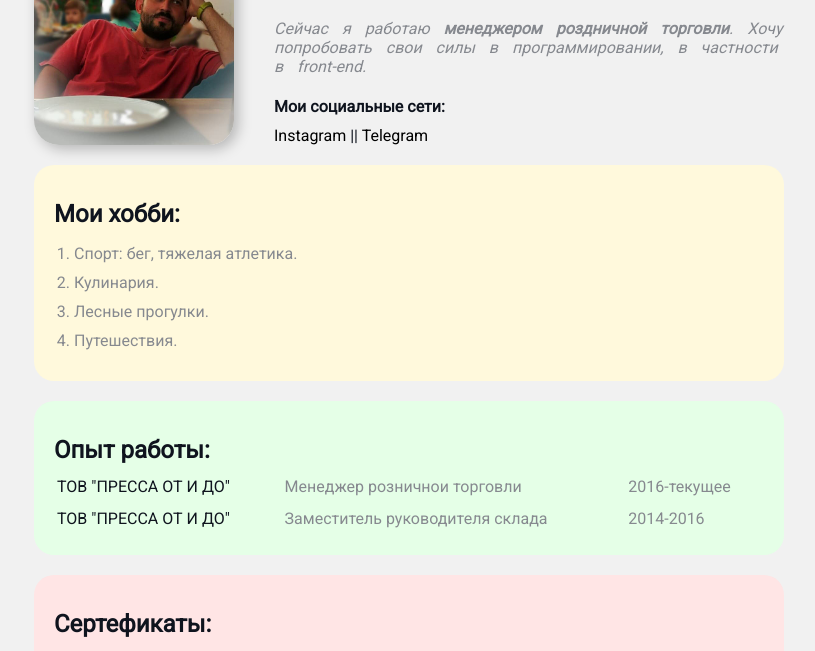
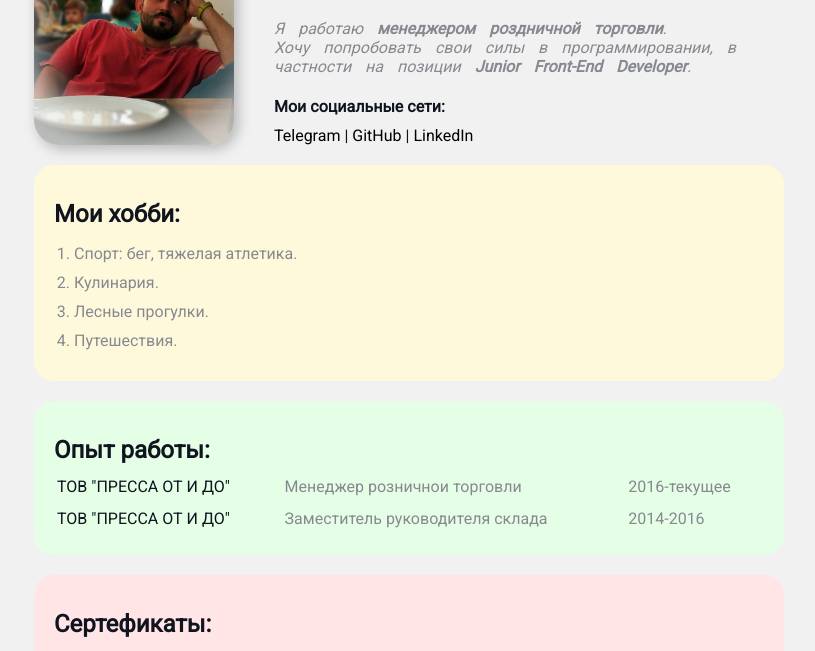
Before and after one commit to KuzmenkoRomanJS/css_practice_cv, a plain HTML site: page index.html in a window 1280 px wide. Shown: the part 100-751 px from the top of the page, without its empty margins (231-1046 px from the left). Drawn offline with Linux system fonts and the light colour scheme.

Commit message:
Update index.html

```diff
--- a/index.html
+++ b/index.html
@@ -15,12 +15,13 @@
 			<img src="img/photo1.jpg" alt="моя фотография" class="avatar" />
 			<div class="info-text">
 			<h1>Роман Кузьменко</h1>
-				<p>Сейчас я работаю <strong>менеджером роздничной торговли</strong>. Хочу попробовать свои силы
-					в программировании, в частности в front-end.</p>
+				<p>Я работаю <strong>менеджером роздничной торговли</strong>.</p>
+				<p>Хочу попробовать свои силы в программировании, в частности на позиции <strong>Junior Front-End Developer</strong>.</p>
 
 			<h4>Мои социальные сети:</h4>
-				<a href="https://instagram.com/kuzmenkoroman" target="_blank">Instagram</a> ||
-				<a href="https://t.me/romanin3" target="_blank">Telegram</a>
+				<a href="https://t.me/romanin3" target="_blank">Telegram</a> |
+				<a href="https://github.com/KuzmenkoRomanJS" target="_blank">GitHub</a> |
+				<a href="https://www.linkedin.com/in/kuzmenkoroman/" target="_blank">LinkedIn</a>
 			</div>
 		</div>
 			<div class="card bg-yellow">
@@ -80,8 +81,6 @@
 						<input class="button" type="submit" value="Связаться">
 					</form>
 				</div>
-
 	</div>
 </body>
-
 </html>
```
